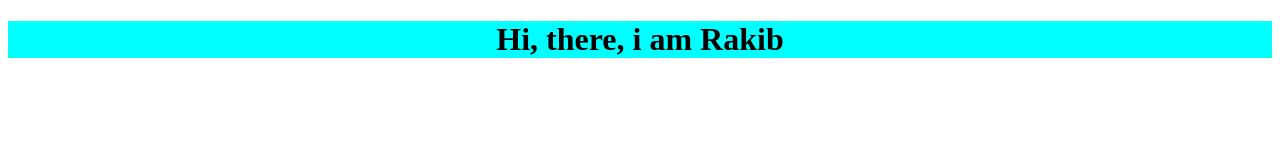
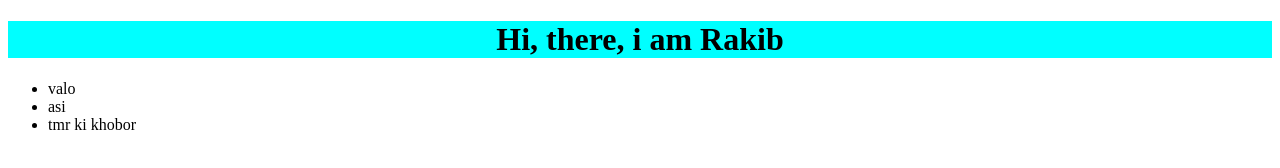
Before and after one commit to tarikul-rakib/my-fourth-repo, a plain HTML site: page index.html in a window 1280 px wide. Drawn offline with Linux system fonts and the light colour scheme.

Commit message:
secoend add

```diff
--- a/index.html
+++ b/index.html
@@ -7,5 +7,10 @@
 </head>
 <body>
   <h1 style="background-color: aqua; text-align: center;">Hi, there, i am Rakib</h1>
+  <ul>
+    <li>valo</li>
+    <li>asi</li>
+    <li>tmr ki khobor</li>
+  </ul>
 </body>
 </html>
```
